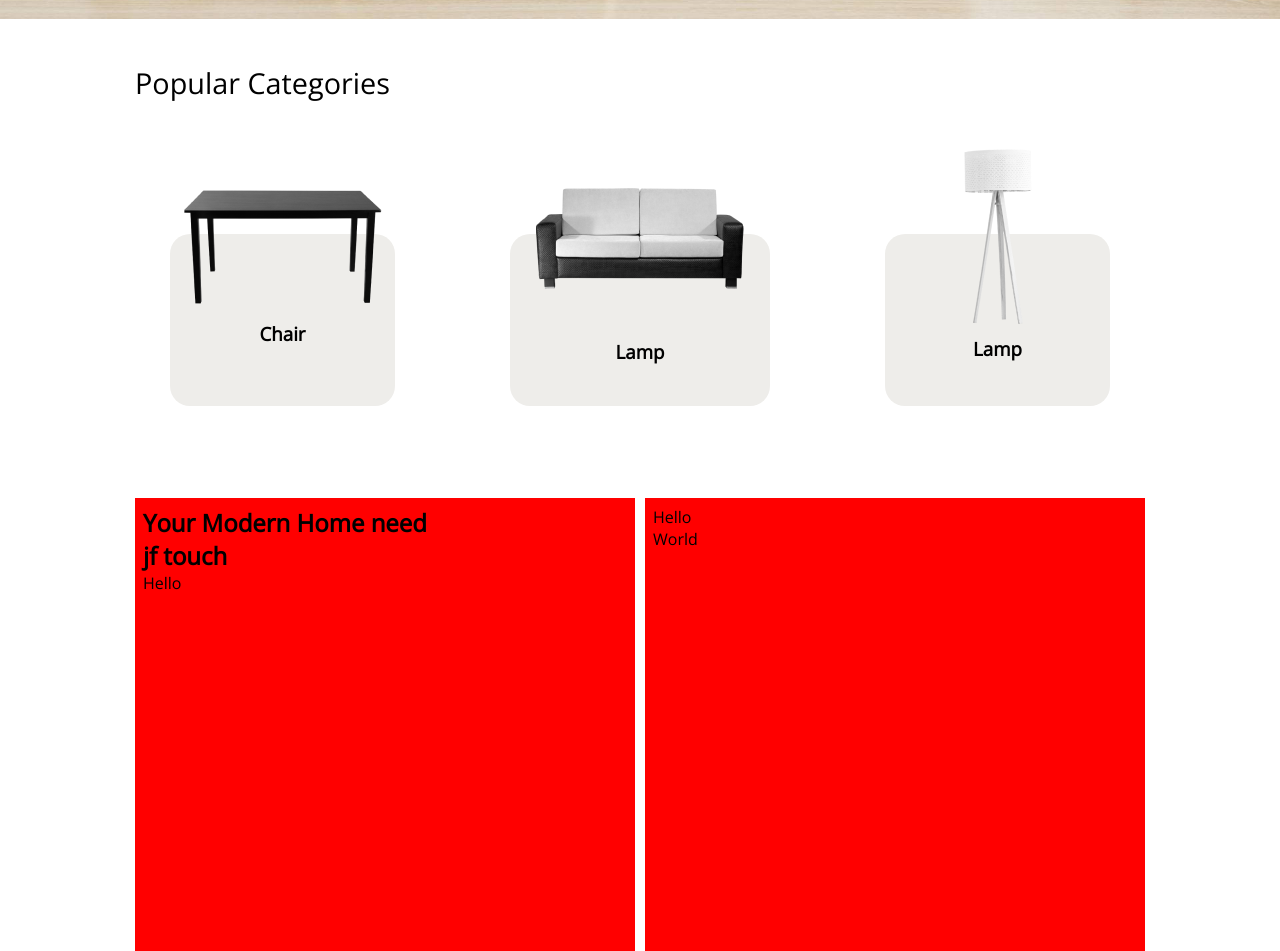
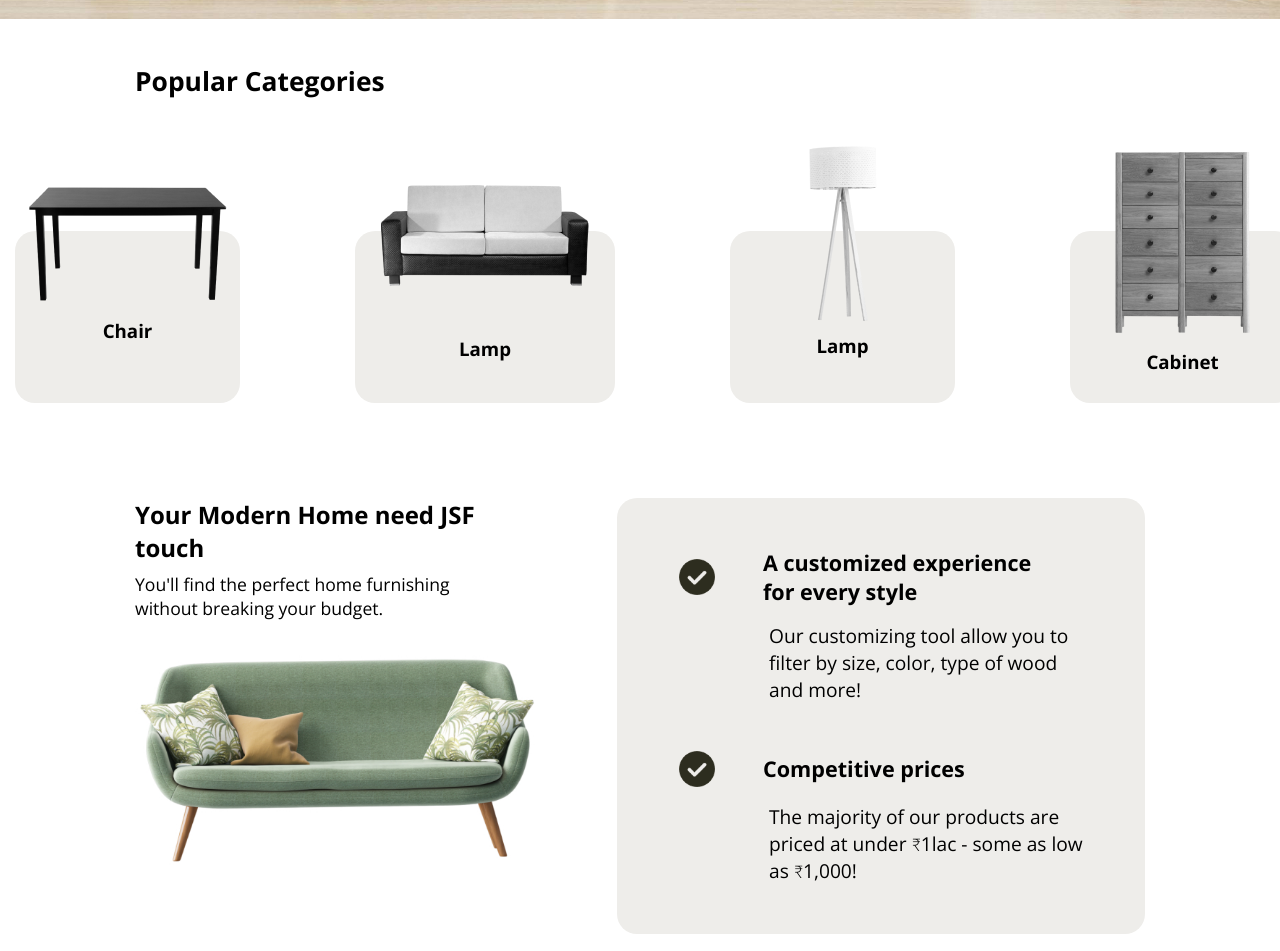
Before and after one commit to Jay9874/jf_interio, a React (Create React App) app in the folder frontend/: page / in a window 1280 px wide. Shown: the part 781-1732 px from the top of the page. Built offline with nearby package versions, Linux system fonts and the light colour scheme.

Commit message:
complete quality

```diff
--- a/frontend/src/App.css
+++ b/frontend/src/App.css
@@ -1,4 +1,4 @@
-@import url('https://fonts.googleapis.com/css2?family=Inter:wght@200;300;400;800&family=Montserrat:wght@300;400;900&family=Open+Sans&family=Roboto:wght@300&family=Source+Sans+Pro:wght@300&display=swap');
+@import url('https://fonts.googleapis.com/css2?family=Inter:wght@200;300;400;800&family=Montserrat:wght@300;400;900&family=Open+Sans:wght@300;400;700&family=Roboto:wght@300&family=Source+Sans+Pro:wght@300&display=swap');
 * {
   margin: 0;
   padding: 0;
--- a/frontend/src/assets/index.js
+++ b/frontend/src/assets/index.js
@@ -2,3 +2,5 @@ export { default as cat_chair } from './cat_chair.png'
 export { default as cat_sofa } from './cat_sofa.png'
 export { default as cat_cabinet } from './cat_cabinet.png'
 export { default as cat_lamp } from './cat_lamp.png'
+export { default as sofa_chair } from './sofa_chair.jpg'
+export { default as check } from './check.png'
--- a/frontend/src/components/Categories/Categories.jsx
+++ b/frontend/src/components/Categories/Categories.jsx
@@ -8,7 +8,7 @@ export default function Categories () {
       <div className='categories-container'>
         <div className='category-header-container'>
           <div className='category-header'>
-            <p>Popular Categories</p>
+            <h2>Popular Categories</h2>
           </div>
         </div>
         <div className='category-card-container'>
@@ -56,6 +56,17 @@ export default function Categories () {
               </div>
             </div>
           </div>
+          <div className='cat-card cat-cabinet'>
+            <div className='cat-bg-color' />
+            <div className='cat-img-ttl-cont'>
+              <div className='cat-img-cont' style={{ padding: 0 }}>
+                <img src={cat_cabinet} alt='cabinet' />
+              </div>
+              <div className='cat-ttl-cont' style={{ padding: 0 }}>
+                <h3>Cabinet</h3>
+              </div>
+            </div>
+          </div>
         </div>
       </div>
     </div>
--- a/frontend/src/components/Categories/categories.css
+++ b/frontend/src/components/Categories/categories.css
@@ -3,7 +3,7 @@
 }
 
 .categories-container {
-    padding: 24px 135px;
+    padding: 24px 0;
     height: 430.5px;
 }
 
@@ -12,7 +12,7 @@
     flex-wrap: nowrap;
     overflow-x: auto;
     gap: 85px;
-    padding: 0 20px 30px;
+    padding: 0 0 30px;
     -ms-overflow-style: none;  /* Internet Explorer 10+ */
     scrollbar-width: none;
     border-width: 1px 8px;
@@ -25,11 +25,11 @@
 }
 
 .category-header-container {
-    padding: 20px 0 39px;
+    padding: 20px 135px 39px;
 }
 
 .category-header {
-    font-size: 1.8rem;
+    font-size: 1.1rem;
 }
 
 .cat-card {
--- a/frontend/src/components/Quality/Quality.jsx
+++ b/frontend/src/components/Quality/Quality.jsx
@@ -1,5 +1,6 @@
 import React from 'react'
 import './quality.css'
+import { check, sofa_chair } from '../../assets'
 
 export default function Quality () {
   return (
@@ -8,20 +9,43 @@ export default function Quality () {
         <div className='quality-item quality-img-container'>
           <div className='title-container'>
             <h2>
-              Your Modern Home need <br />
-              jf touch
+              Your Modern Home need JSF touch
             </h2>
           </div>
           <div className='para-container'>
-            <p>Hello</p>
+            <p>You'll find the perfect home furnishing <br/>without breaking your budget.</p>
+          </div>
+          <div className='sofa-chair-container'>
+            <img src={sofa_chair} alt='sofa_chair' width={400} height={218}/>
           </div>
         </div>
         <div className='quality-item quality-text-container'>
           <div className='text-upper'>
-            <p>Hello</p>
+            <div className='text-title-container'>
+              <img src={check} alt='check' height={36} width={36} />
+              <h2>
+                A customized experience
+                <br /> for every style
+              </h2>
+            </div>
+            <div className='text-para-container'>
+              <p>
+                Our customizing tool allow you to filter by size, color, type of
+                wood and more!
+              </p>
+            </div>
           </div>
           <div className='text-lower'>
-            <p>World</p>
+            <div className='text-title-container'>
+              <img src={check} alt='check' height={36} width={36} />
+              <h2>Competitive prices</h2>
+            </div>
+            <div className='text-para-container'>
+              <p>
+                The majority of our products are priced at under ₹1lac - some as
+                low as ₹1,000!
+              </p>
+            </div>
           </div>
         </div>
       </div>
--- a/frontend/src/components/Quality/quality.css
+++ b/frontend/src/components/Quality/quality.css
@@ -2,24 +2,42 @@
     padding: 0 135px;
 }
 
+.para-container{
+    font-size: 1.1rem;
+    padding-top: 8px;
+}
 
 .quality-flex-container {
     display: flex;
     justify-content: space-between;
-    gap: 10px
+    gap: 82px;
 }
 
-.quality-item {
-    width: 580px;
-    height: 497px;
-    background-color: red;
-    padding: 8px;
-    flex-wrap: nowrap;
-    overflow-x: auto;
+.sofa-chair-container{
+    margin-top: 30px;
 }
-.quality-text-container {
 
 
+
+.quality-text-container {
+    display: flex;
+    flex-direction: column;
+    gap: 48px;
+    border-radius: 20px;
+    background-color: #EEEDEA;
+    padding: 50px 62px;
+
+}
+.text-title-container{
+    display: flex;
+    align-items: center;
+    gap: 48px;
+    font-size: 0.9rem;
+    font-weight: lighter;
+}
+.text-para-container{
+    padding: 16px 0 0 90px;
+    font-size: 1.2rem;
 }
 
 .quality-img-container {
```
Also changed, not shown: frontend/src/assets/check.png (added), frontend/src/assets/sofa_chair.jpg (added).
